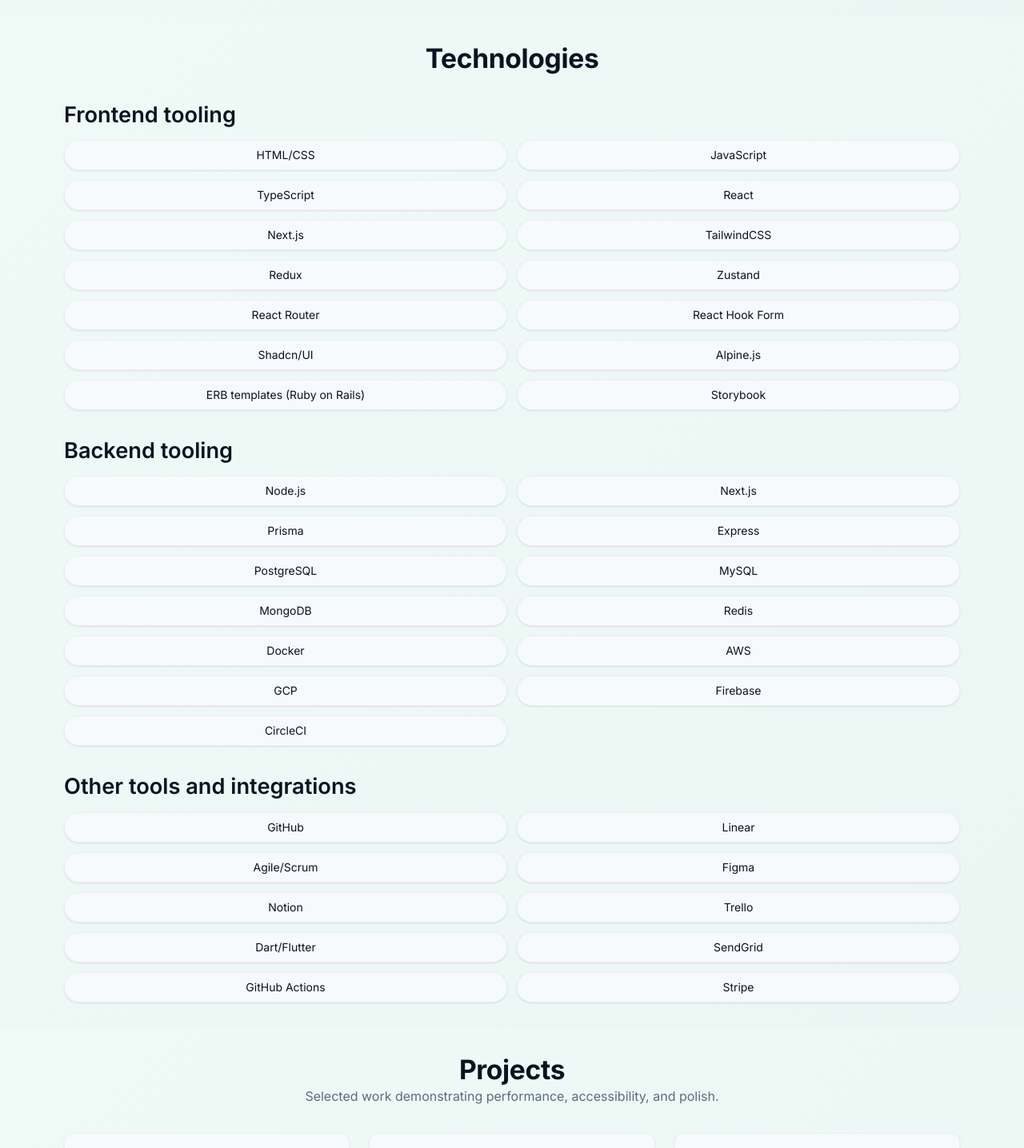
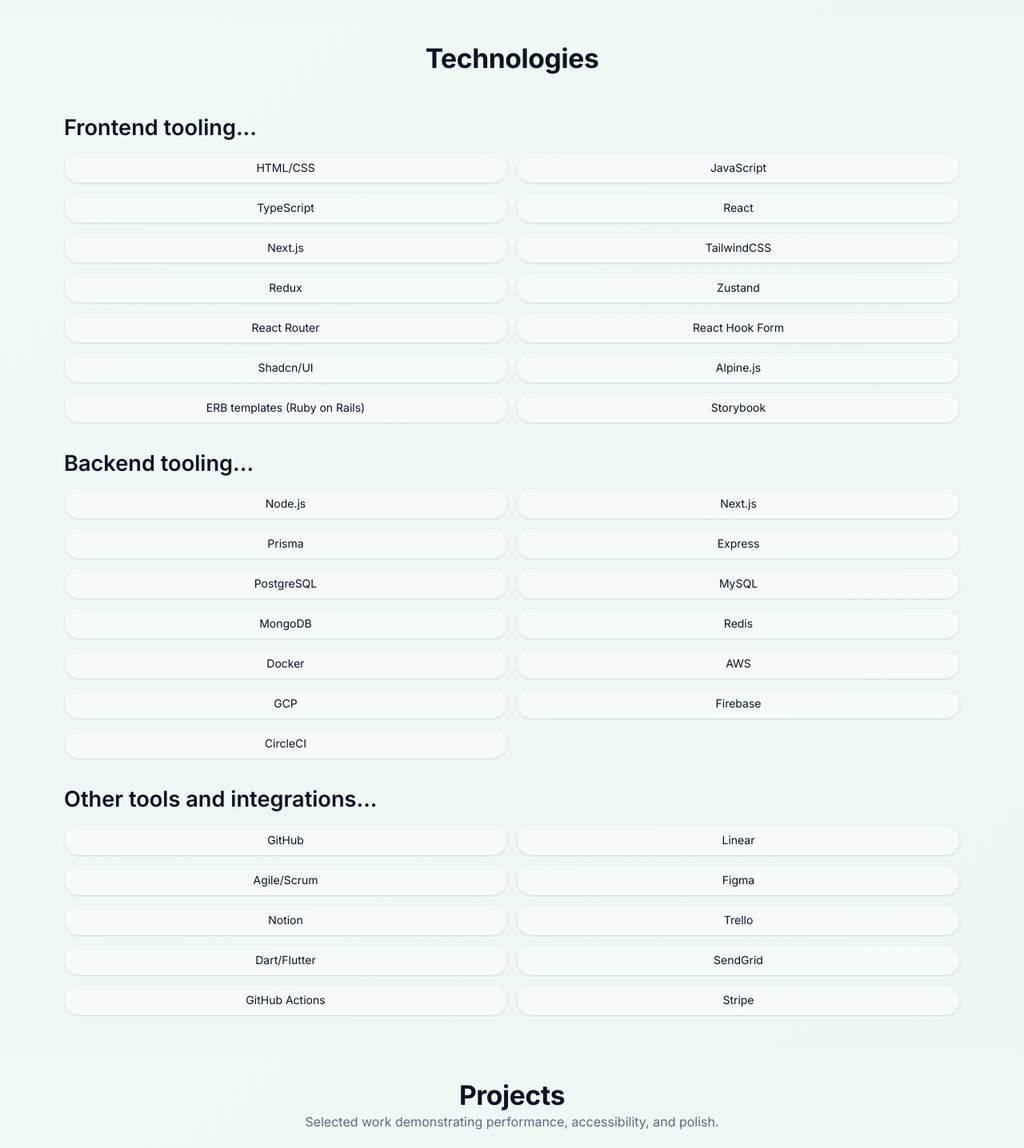
Before and after one commit to NicholasMunson/ntmdevdotcom, a Next.js app: page / in a window 1280 px wide. Shown: the part 875-2311 px from the top of the page at 80% size. Built offline with nearby package versions, Linux system fonts and the light colour scheme.

Commit message:
Add ListSection component to modularize technology listings in Technolgies component; streamline rendering of frontend, backend, and other tools.

```diff
--- /dev/null
+++ b/src/app/components/technolgyPage/ListSection.tsx
@@ -0,0 +1,22 @@
+interface ListSectionProps {
+  title: string;
+  items: string[];
+}
+
+export default function ListSection({ title, items }: ListSectionProps) {
+  return (
+    <section>
+      <h3 className="text-xl font-semibold mb-3">{title}</h3>
+      <ul className="grid grid-cols-2 gap-3">
+        {items.map((item) => (
+          <li
+            key={item}
+            className="surface rounded-lg px-4 py-2 text-sm text-center hover:shadow-md transition-shadow"
+          >
+            {item}
+          </li>
+        ))}
+      </ul>
+    </section>
+  );
+}
--- a/src/app/components/technolgyPage/Technolgies.tsx
+++ b/src/app/components/technolgyPage/Technolgies.tsx
@@ -1,6 +1,7 @@
 "use client";
 import { useParallax } from "../../hooks/useParallax";
 import Section from "../Section";
+import ListSection from "./ListSection";
 
 interface TechnolgiesProps {
   parallaxConfig: {
@@ -21,89 +22,11 @@
     >
       <h2 className="text-3xl font-bold">Technologies</h2>
 
-      <div className="flex flex-col gap-8 w-full">
-        <section>
-          <h3 className="text-xl font-semibold mb-3">Frontend tooling</h3>
-          <ul className="grid grid-cols-2 gap-3">
-            {[
-              "HTML/CSS",
-              "JavaScript",
-              "TypeScript",
-              "React",
-              "Next.js",
-              "TailwindCSS",
-              "Redux",
-              "Zustand",
-              "React Router",
-              "React Hook Form",
-              "Shadcn/UI",
-              "Alpine.js",
-              "ERB templates (Ruby on Rails)",
-              "Storybook",
-            ].map((tech) => (
-              <li
-                key={tech}
-                className="surface rounded-lg px-4 py-2 text-sm text-center hover:shadow-md transition-shadow"
-              >
-                {tech}
-              </li>
-            ))}
-          </ul>
-        </section>
-
-        <section>
-          <h3 className="text-xl font-semibold mb-3">Backend tooling</h3>
-          <ul className="grid grid-cols-2 gap-3">
-            {[
-              "Node.js",
-              "Next.js",
-              "Prisma",
-              "Express",
-              "PostgreSQL",
-              "MySQL",
-              "MongoDB",
-              "Redis",
-              "Docker",
-              "AWS",
-              "GCP",
-              "Firebase",
-              "CircleCI",
-            ].map((tech) => (
-              <li
-                key={tech}
-                className="surface rounded-lg px-4 py-2 text-sm text-center hover:shadow-md transition-shadow"
-              >
-                {tech}
-              </li>
-            ))}
-          </ul>
-        </section>
-
-        <section>
-          <h3 className="text-xl font-semibold mb-3">Other tools and integrations</h3>
-          <ul className="grid grid-cols-2 gap-3">
-            {[
-              "GitHub",
-              "Linear",
-              "Agile/Scrum",
-              "Figma",
-              "Notion",
-              "Trello",
-              "Dart/Flutter",
-              "SendGrid",
-              "GitHub Actions",
-              "Stripe",
-            ].map((tech) => (
-              <li
-                key={tech}
-                className="surface rounded-lg px-4 py-2 text-sm text-center hover:shadow-md transition-shadow"
-              >
-                {tech}
-              </li>
-            ))}
-          </ul>
-        </section>
-      </div>
+      <div className="flex flex-col gap-8 w-full my-4">
+        <ListSection title="Frontend tooling..." items={["HTML/CSS", "JavaScript", "TypeScript", "React", "Next.js", "TailwindCSS", "Redux", "Zustand", "React Router", "React Hook Form", "Shadcn/UI", "Alpine.js", "ERB templates (Ruby on Rails)", "Storybook"]} />
+          <ListSection title="Backend tooling..." items={["Node.js", "Next.js", "Prisma", "Express", "PostgreSQL", "MySQL", "MongoDB", "Redis", "Docker", "AWS", "GCP", "Firebase", "CircleCI"]} />
+          <ListSection title="Other tools and integrations..." items={["GitHub", "Linear", "Agile/Scrum", "Figma", "Notion", "Trello", "Dart/Flutter", "SendGrid", "GitHub Actions", "Stripe"]} />
+        </div>
     </Section>
   );
 }
```
